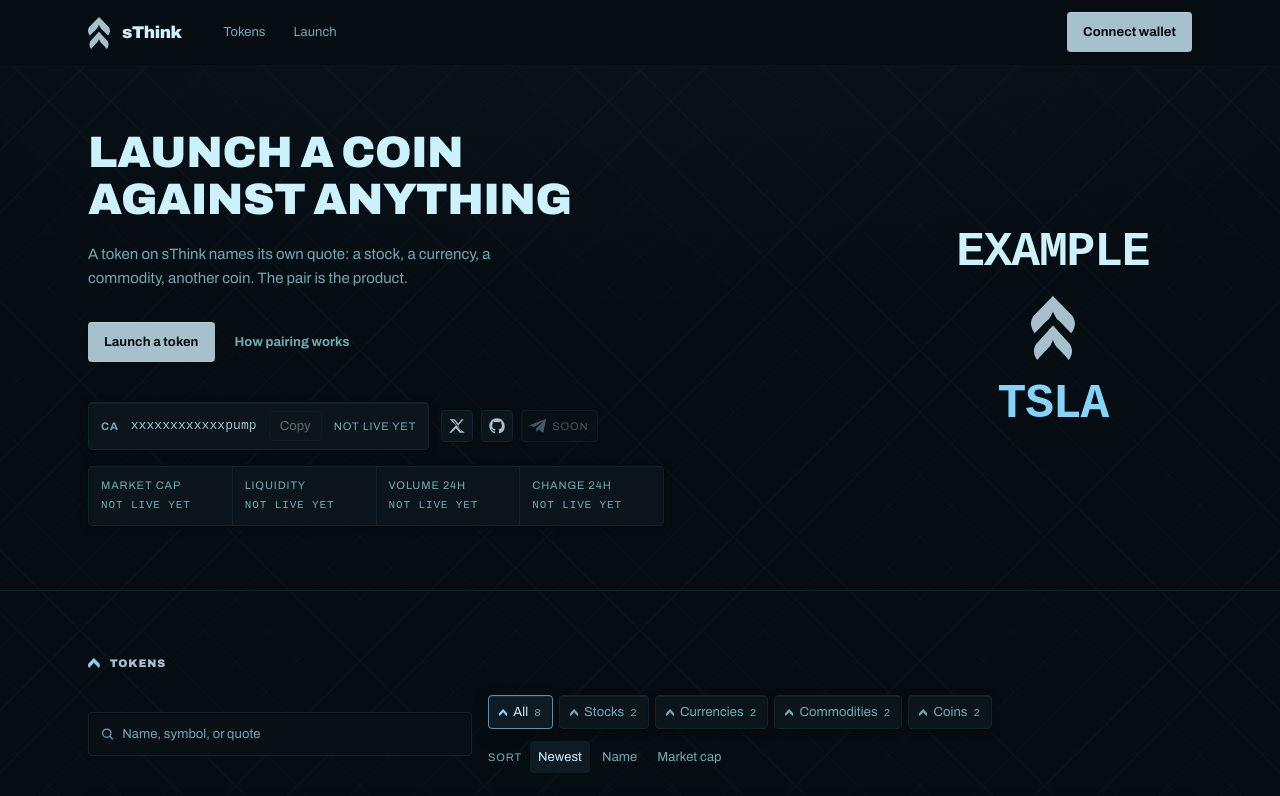
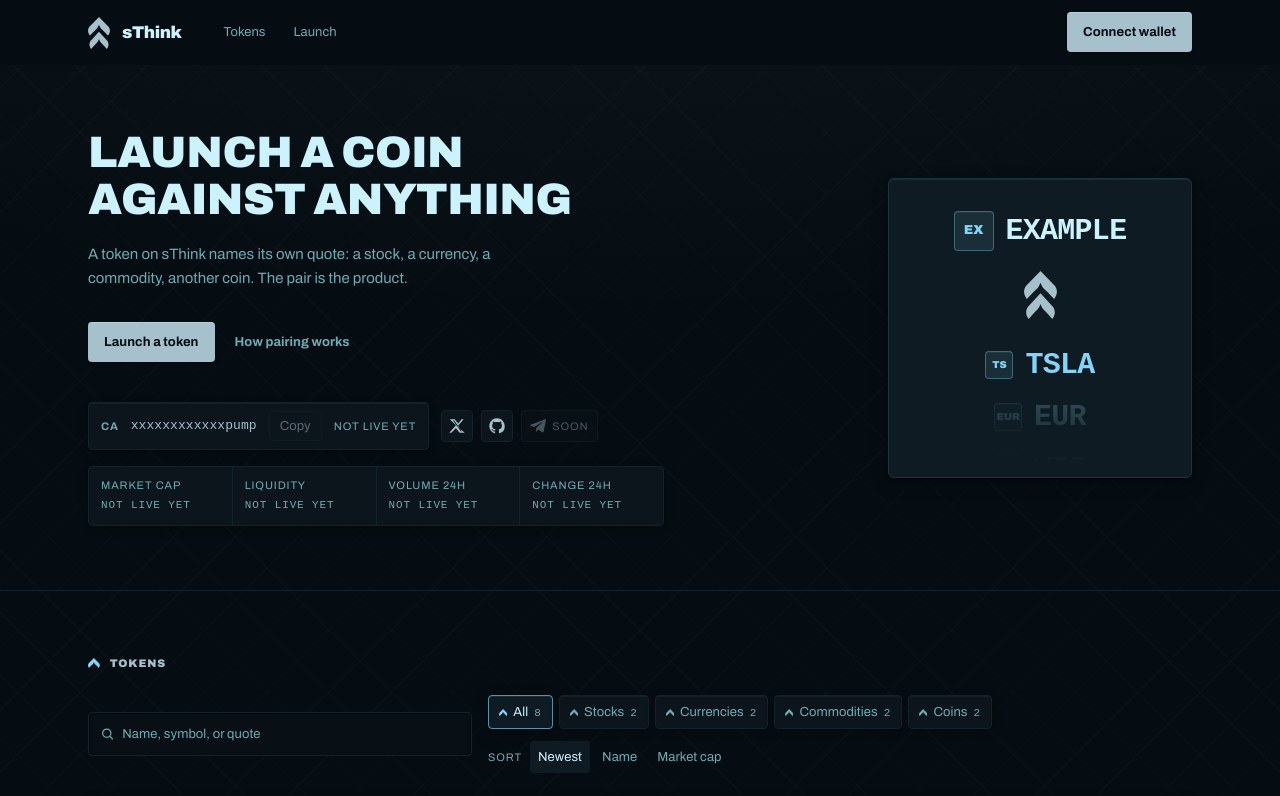
Before and after one commit to sThinkfundao/sThink-ecosystem, a React (Vite) app: page / in a window 1280 px wide. Shown: the top 796 px of the page. Built offline with nearby package versions, Linux system fonts and the light colour scheme; a web font is replaced by a local one.

Commit message:
Anchor hero with stepping quote rail

```diff
--- a/src/features/hero/Hero.tsx
+++ b/src/features/hero/Hero.tsx
@@ -1,14 +1,26 @@
 import { useEffect, useState } from "react";
 import { ChevronMark } from "../../brand/Chevron.tsx";
+import TokenMark from "../../brand/TokenMark.tsx";
 import Button, { buttonClasses } from "../../components/Button.tsx";
 import { useReducedMotion } from "../../lib/useReducedMotion.ts";
+import type { QuoteKind } from "../../lib/quoteKinds.ts";
 import CaBar from "./CaBar.tsx";
 import SocialLinks from "./SocialLinks.tsx";
 import MarketStrip from "./MarketStrip.tsx";
 import HowPairingWorks from "./HowPairingWorks.tsx";
 
 /* One pass through the quote categories, then rest back on the first. */
-const QUOTES = ["ANYTHING", "XAU", "TSLA", "EUR", "WIF"];
+const QUOTES: { symbol: string; kind: QuoteKind | null }[] = [
+  { symbol: "ANYTHING", kind: null },
+  { symbol: "XAU", kind: "commodity" },
+  { symbol: "TSLA", kind: "stock" },
+  { symbol: "EUR", kind: "currency" },
+  { symbol: "WIF", kind: "coin" },
+];
+
+/* The rail ends where it began, so the rest state needs no jump back. */
+const RAIL = [...QUOTES, QUOTES[0]!];
+const ROW_HEIGHT_REM = 3.25;
 
 export default function Hero() {
   const reducedMotion = useReducedMotion();
@@ -22,15 +34,11 @@ export default function Hero() {
     return () => clearTimeout(t);
   }, [step, reducedMotion]);
 
-  const quote = QUOTES[step % QUOTES.length] ?? QUOTES[0];
-  const quoteAnimation =
-    step === 0
-      ? "animate-[rise-in_0.45s_ease-out_0.3s_both]"
-      : "animate-[rise-in_0.35s_ease-out_both]";
+  const active = RAIL[step] ?? QUOTES[0]!;
 
   return (
     <section className="border-b border-edge">
-      <div className="mx-auto grid max-w-6xl gap-12 px-4 pb-14 pt-12 sm:px-6 sm:pb-16 sm:pt-16 lg:grid-cols-[1fr_auto] lg:items-center lg:gap-20">
+      <div className="mx-auto grid max-w-6xl gap-12 px-4 pb-14 pt-12 sm:px-6 sm:pb-16 sm:pt-16 lg:grid-cols-[1fr_auto] lg:items-center lg:gap-16">
         <div>
           <h1 className="font-display max-w-xl text-display-sm text-ice sm:text-display">
             Launch a coin against anything
@@ -58,23 +66,49 @@ export default function Hero() {
           </div>
         </div>
 
-        <div className="justify-self-center lg:pr-6">
+        <div className="justify-self-center">
           <p className="sr-only">
             Launch a coin and pair it with gold, stocks, currencies, or other coins.
           </p>
-          <div aria-hidden="true" className="flex flex-col items-center gap-5">
-            <span
-              className="animate-[settle-in_0.5s_ease-out_both] font-mono text-4xl font-bold leading-none tracking-tight text-ice sm:text-5xl"
+          <div
+            aria-hidden="true"
+            className="raised-2 flex w-[19rem] flex-col items-center rounded-md px-8 pb-2 pt-8"
+          >
+            <span className="inline-flex items-center gap-3 animate-[settle-in_0.5s_ease-out_both]">
+              <TokenMark symbol="EXAMPLE" kind={active.kind} size="lg" />
+              <span className="font-mono text-3xl font-bold leading-none tracking-tight text-ice">
+                EXAMPLE
+              </span>
+            </span>
+            <ChevronMark className="my-5 h-12 w-auto animate-[mark-in_0.6s_ease-out_0.15s_both] text-steel" />
+            <div
+              className="w-full overflow-hidden animate-[rise-in_0.45s_ease-out_0.3s_both] [mask-image:linear-gradient(to_bottom,black_45%,transparent_96%)]"
+              style={{ height: `${ROW_HEIGHT_REM * 2.5}rem` }}
             >
-              EXAMPLE
-            </span>
-            <ChevronMark className="h-14 w-auto animate-[mark-in_0.6s_ease-out_0.15s_both] text-steel sm:h-16" />
-            <span
-              key={quote}
-              className={`inline-block min-w-[8ch] text-center font-mono text-4xl font-bold leading-none tracking-tight text-sky sm:text-5xl ${quoteAnimation}`}
-            >
-              {quote}
-            </span>
+              <ul
+                className="transition-transform duration-500 ease-out"
+                style={{ transform: `translateY(-${step * ROW_HEIGHT_REM}rem)` }}
+              >
+                {RAIL.map((quote, i) => (
+                  <li
+                    key={`${quote.symbol}-${i}`}
+                    className={`flex items-center justify-center gap-3 transition-opacity duration-500 ${
+                      i === step ? "opacity-100" : "opacity-35"
+                    }`}
+                    style={{ height: `${ROW_HEIGHT_REM}rem` }}
+                  >
+                    <TokenMark symbol={quote.symbol} kind={quote.kind} size="md" />
+                    <span
+                      className={`font-mono text-3xl font-bold leading-none tracking-tight ${
+                        i === step ? "text-sky" : "text-teal"
+                      }`}
+                    >
+                      {quote.symbol}
+                    </span>
+                  </li>
+                ))}
+              </ul>
+            </div>
           </div>
         </div>
       </div>
```
Also changed, not shown: 1 other file (tests, documents, lock files or other folders).
